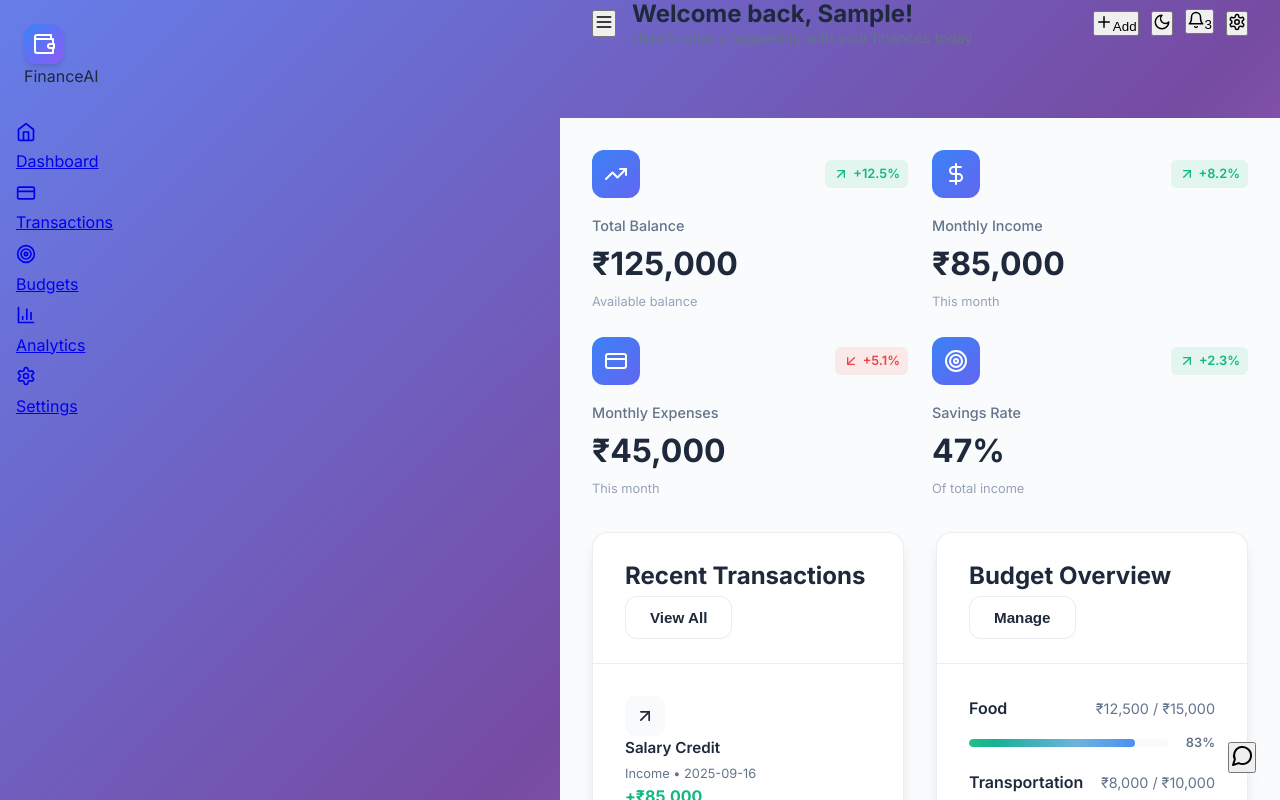
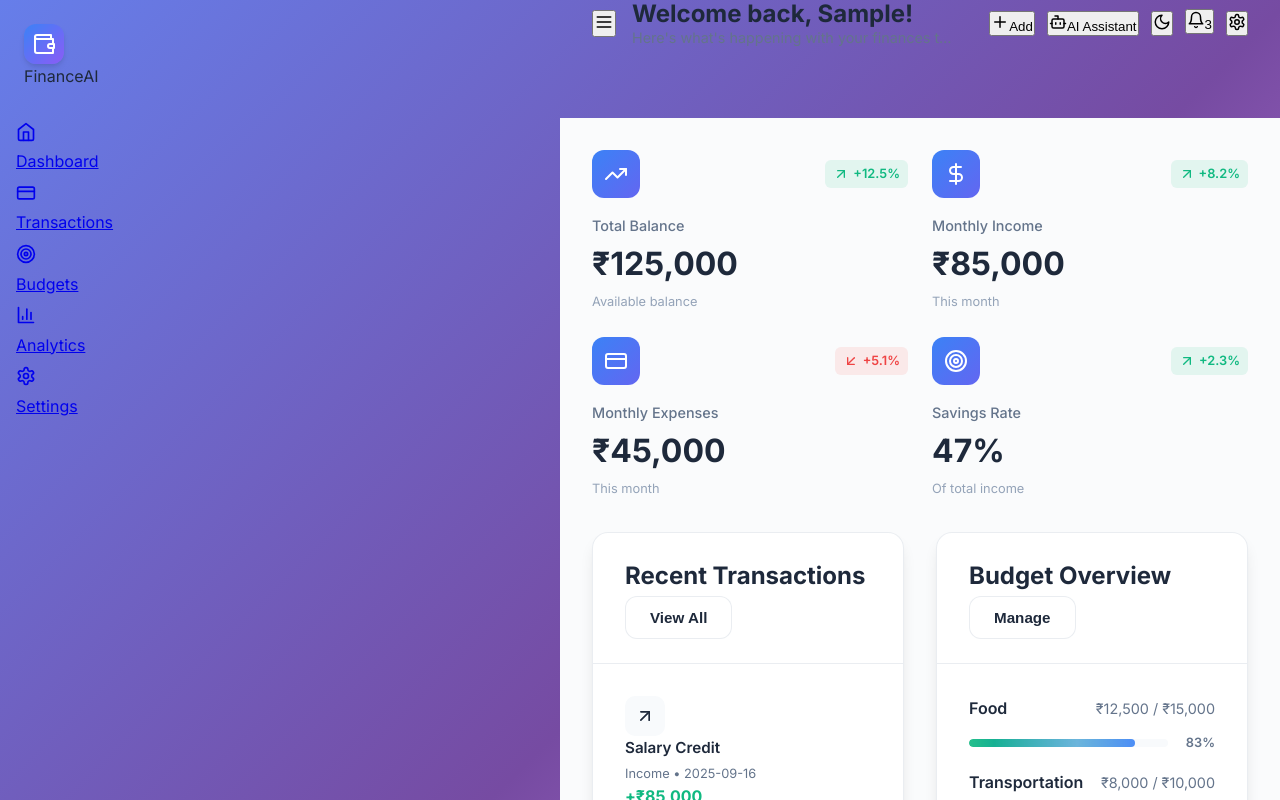
Before and after one commit to CodeWithAryan1123/Finance-AI, a React (Vite) app in the folder frontend/: page / in a window 1280 px wide. Shown: the top 800 px of the page. Built offline with nearby package versions, Linux system fonts and the light colour scheme; sample sign-in values are in the browser's storage.

Commit message:
chat bot created

```diff
--- a/frontend/src/App.jsx
+++ b/frontend/src/App.jsx
@@ -95,6 +95,7 @@ function App() {
 const AuthenticatedApp = () => {
   const [sidebarOpen, setSidebarOpen] = useState(true);
   const [isMobile, setIsMobile] = useState(false);
+  const [chatbotOpen, setChatbotOpen] = useState(false);
 
   // Check if mobile on mount and window resize
   useEffect(() => {
@@ -111,6 +112,10 @@ const AuthenticatedApp = () => {
     return () => window.removeEventListener('resize', checkMobile);
   }, []);
 
+  const handleChatbotToggle = () => {
+    setChatbotOpen(!chatbotOpen);
+  };
+
   return (
     <motion.div
       className="app-layout"
@@ -122,7 +127,7 @@ const AuthenticatedApp = () => {
       <Sidebar isOpen={sidebarOpen} onToggle={() => setSidebarOpen(!sidebarOpen)} />
 
       <div className={`main-content ${sidebarOpen ? 'sidebar-open' : 'sidebar-closed'} ${isMobile ? 'mobile' : ''}`}>
-        <Header onMenuToggle={() => setSidebarOpen(!sidebarOpen)} />
+        <Header onMenuToggle={() => setSidebarOpen(!sidebarOpen)} onChatbotToggle={handleChatbotToggle} />
 
         <motion.main
           className="page-container"
@@ -141,7 +146,7 @@ const AuthenticatedApp = () => {
         </motion.main>
 
         {/* AI Chatbot */}
-        <AIChatbot />
+        <AIChatbot isOpen={chatbotOpen} onClose={() => setChatbotOpen(false)} />
       </div>
     </motion.div>
   );
--- a/frontend/src/components/AI/AIChatbot.jsx
+++ b/frontend/src/components/AI/AIChatbot.jsx
@@ -17,8 +17,7 @@ import {
 import { useTransactions } from '../../context/TransactionsContext';
 import toast from 'react-hot-toast';
 
-const AIChatbot = () => {
-  const [isOpen, setIsOpen] = useState(false);
+const AIChatbot = ({ isOpen, onClose }) => {
   const [isMinimized, setIsMinimized] = useState(false);
   const [messages, setMessages] = useState([
     {
@@ -281,14 +280,6 @@ What would you like to explore first?`;
     }
   };
 
-  const toggleChat = () => {
-    setIsOpen(!isOpen);
-    if (!isOpen) {
-      setIsMinimized(false);
-      toast.success('AI Financial Advisor is here to help!');
-    }
-  };
-
   // Animation variants
   const chatVariants = {
     hidden: {
@@ -390,7 +381,7 @@ What would you like to explore first?`;
 
         .ai-chatbot {
           position: absolute;
-          bottom: 80px;
+          bottom: 0;
           right: 0;
           width: 320px;
           height: 450px;
@@ -710,6 +701,7 @@ What would you like to explore first?`;
           .ai-chatbot-container {
             bottom: 1rem;
             right: 1rem;
+            left: auto;
           }
 
           .ai-chatbot {
@@ -726,8 +718,8 @@ What would you like to explore first?`;
           .ai-chatbot.minimized {
             height: 50px;
             width: 280px;
-            right: 1rem;
-            left: auto;
+            left: 1rem;
+            right: auto;
             bottom: 4rem;
             border-radius: 12px;
             position: absolute;
@@ -742,28 +734,15 @@ What would you like to explore first?`;
             height: 45px;
           }
         }
+
+        @media (max-width: 768px) {
+          .ai-chatbot-container {
+            left: 1rem;
+          }
+        }
       `}</style>
 
       <div className="ai-chatbot-container">
-        {/* Chat Toggle Button */}
-        <AnimatePresence>
-          {!isOpen && (
-            <motion.button
-              className="chat-toggle-btn"
-              variants={buttonVariants}
-              initial="hidden"
-              animate="visible"
-              exit="exit"
-              onClick={toggleChat}
-              whileHover={{ scale: 1.05 }}
-              whileTap={{ scale: 0.95 }}
-            >
-              <div className="pulse-ring" />
-              <MessageCircle size={24} />
-            </motion.button>
-          )}
-        </AnimatePresence>
-
         {/* Chat Window */}
         <AnimatePresence>
           {isOpen && (
@@ -805,7 +784,7 @@ What would you like to explore first?`;
                     className="chat-control-btn close-btn"
                     onClick={(e) => {
                       e.stopPropagation();
-                      setIsOpen(false);
+                      onClose();
                     }}
                     title="Close chat"
                   >
--- a/frontend/src/components/Layout/Header.jsx
+++ b/frontend/src/components/Layout/Header.jsx
@@ -12,13 +12,15 @@ import {
   DollarSign,
   Calendar,
   Tag,
-  Type
+  Type,
+  Bot,
+  MessageCircle
 } from 'lucide-react';
 import { useTheme } from '../../context/ThemeContext';
 import { useAuth } from '../../context/AuthContext';
 import { useTransactions } from '../../context/TransactionsContext';
 
-const Header = ({ onMenuToggle }) => {
+const Header = ({ onMenuToggle, onChatbotToggle }) => {
   const [showNotifications, setShowNotifications] = useState(false);
   const [showAddModal, setShowAddModal] = useState(false);
   const [formData, setFormData] = useState({
@@ -118,6 +120,18 @@ const Header = ({ onMenuToggle }) => {
           >
             <Plus size={18} />
             <span>Add</span>
+          </motion.button>
+
+          {/* AI Chatbot Toggle */}
+          <motion.button
+            className="chatbot-toggle"
+            onClick={onChatbotToggle}
+            whileHover={{ scale: 1.05 }}
+            whileTap={{ scale: 0.95 }}
+            title="AI Financial Advisor"
+          >
+            <Bot size={18} />
+            <span>AI Assistant</span>
           </motion.button>
 
           {/* Theme Toggle */}
@@ -464,7 +478,26 @@ const Header = ({ onMenuToggle }) => {
           transition: all 0.2s cubic-bezier(0.4, 0, 0.2, 1);
         }
 
+        .chatbot-toggle {
+          display: flex;
+          align-items: center;
+          gap: 0.5rem;
+          padding: 0.75rem 1rem;
+          background: linear-gradient(135deg, #8b5cf6, #a855f7);
+          color: white;
+          border: none;
+          border-radius: var(--border-radius-md);
+          font-weight: 600;
+          cursor: pointer;
+          transition: all 0.2s cubic-bezier(0.4, 0, 0.2, 1);
+        }
+
         .quick-add-btn:hover {
+          transform: translateY(-2px);
+          box-shadow: var(--shadow-lg);
+        }
+
+        .chatbot-toggle:hover {
           transform: translateY(-2px);
           box-shadow: var(--shadow-lg);
         }
@@ -810,6 +843,10 @@ const Header = ({ onMenuToggle }) => {
             display: none;
           }
 
+          .chatbot-toggle span {
+            display: none;
+          }
+
           .header-title h1 {
             font-size: 1.3rem;
           }
```
